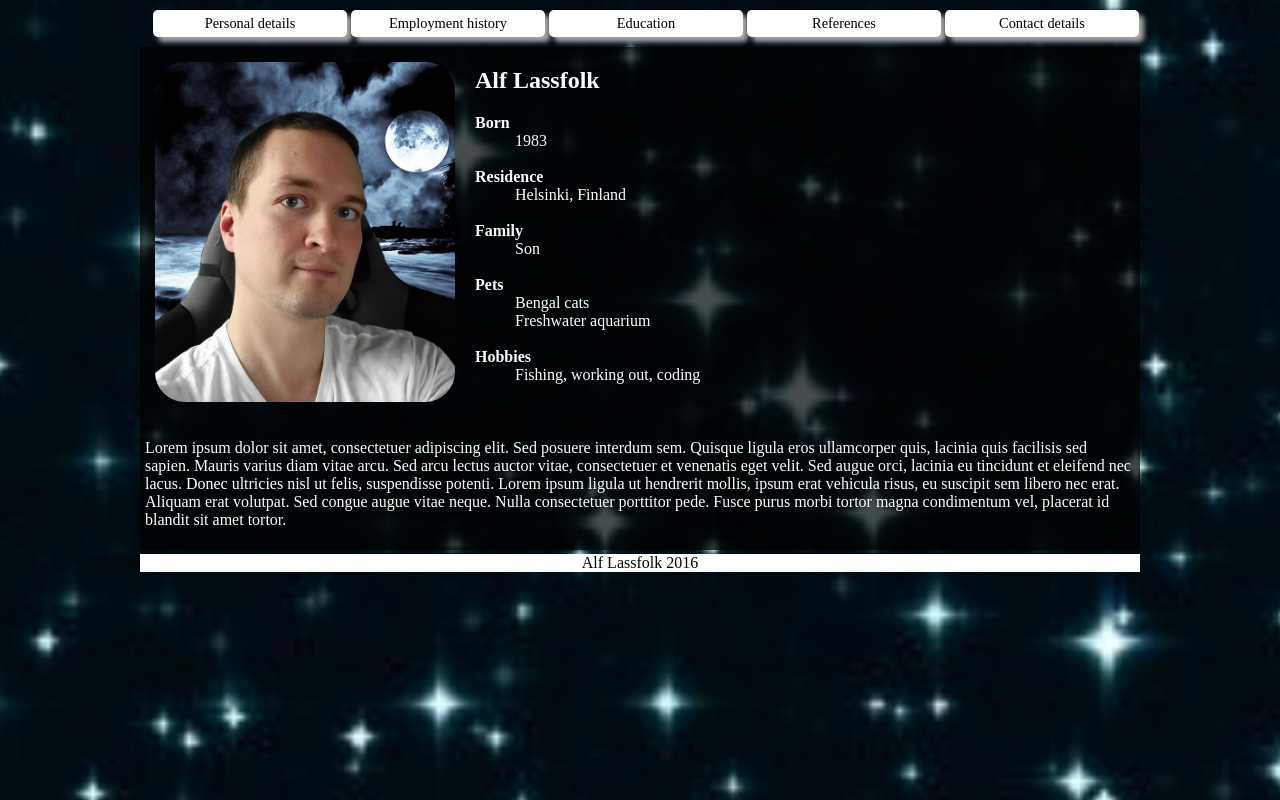
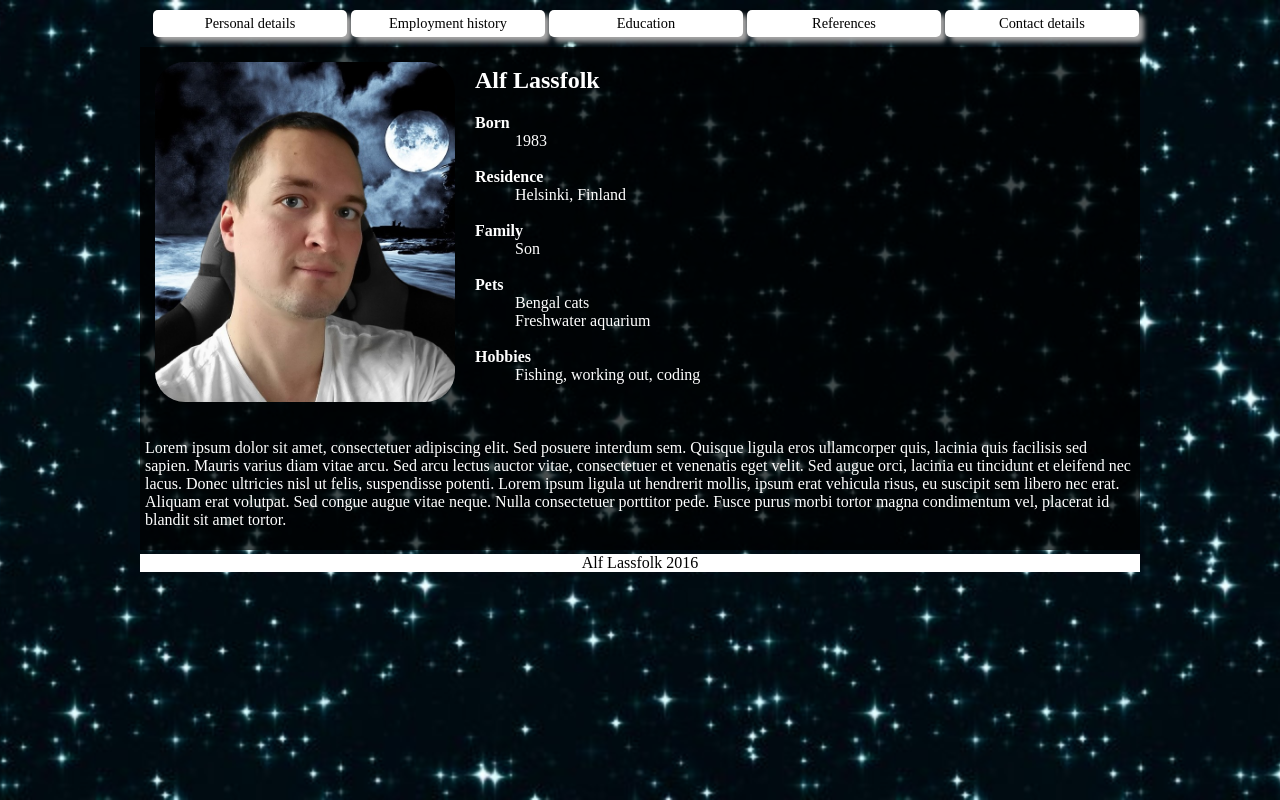
Before and after one commit to lassfolk/lassfolk.github.io, a plain HTML site: page index.html in a window 1280 px wide. Drawn offline with nearby package versions, Linux system fonts and the light colour scheme.

Commit message:
Update media.css

```diff
--- a/css/media.css
+++ b/css/media.css
@@ -6,8 +6,9 @@
 position: fixed;
 top: 50%;
 left: 50%;
+/*
 width: 160em;
-height: 160em;
+height: 160em;*/
 z-index: -1;
 transform: translate(-50%,-50%);
 background: url("/img/background.jpg") no-repeat;
```
